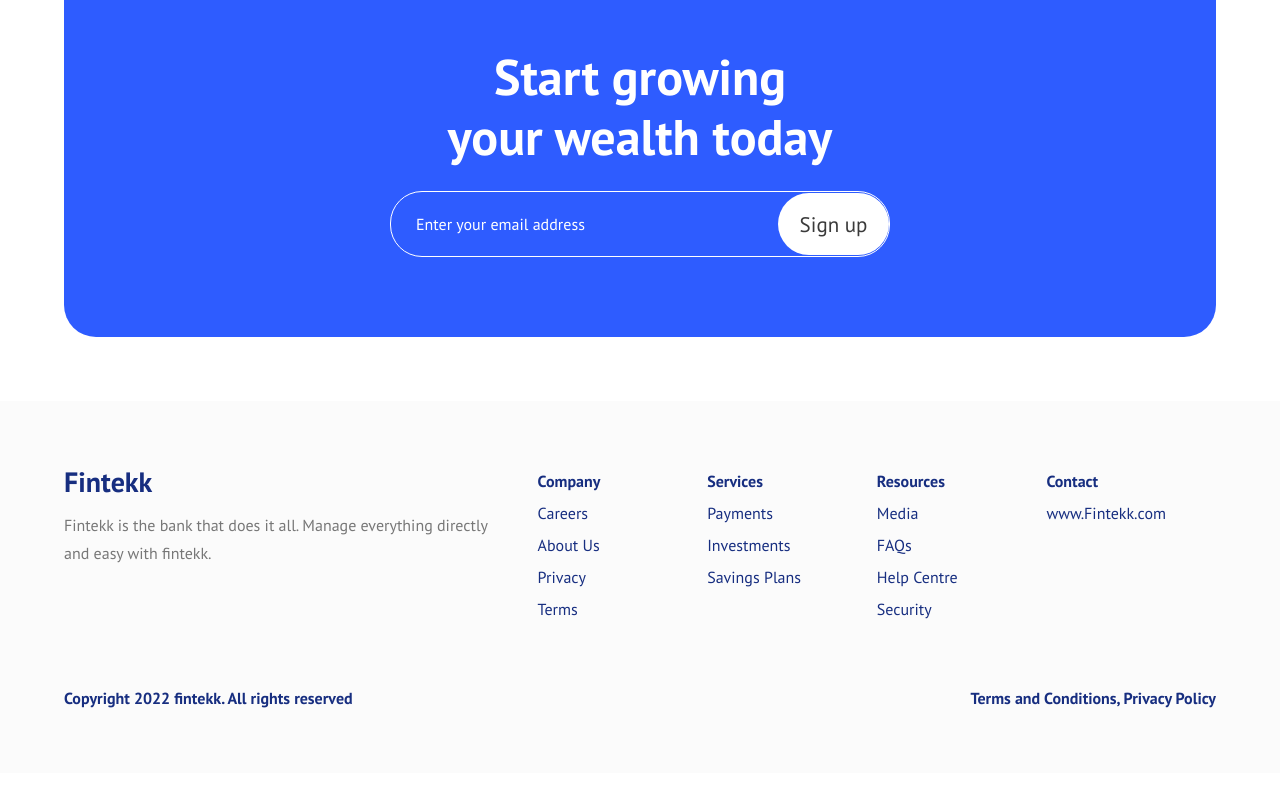
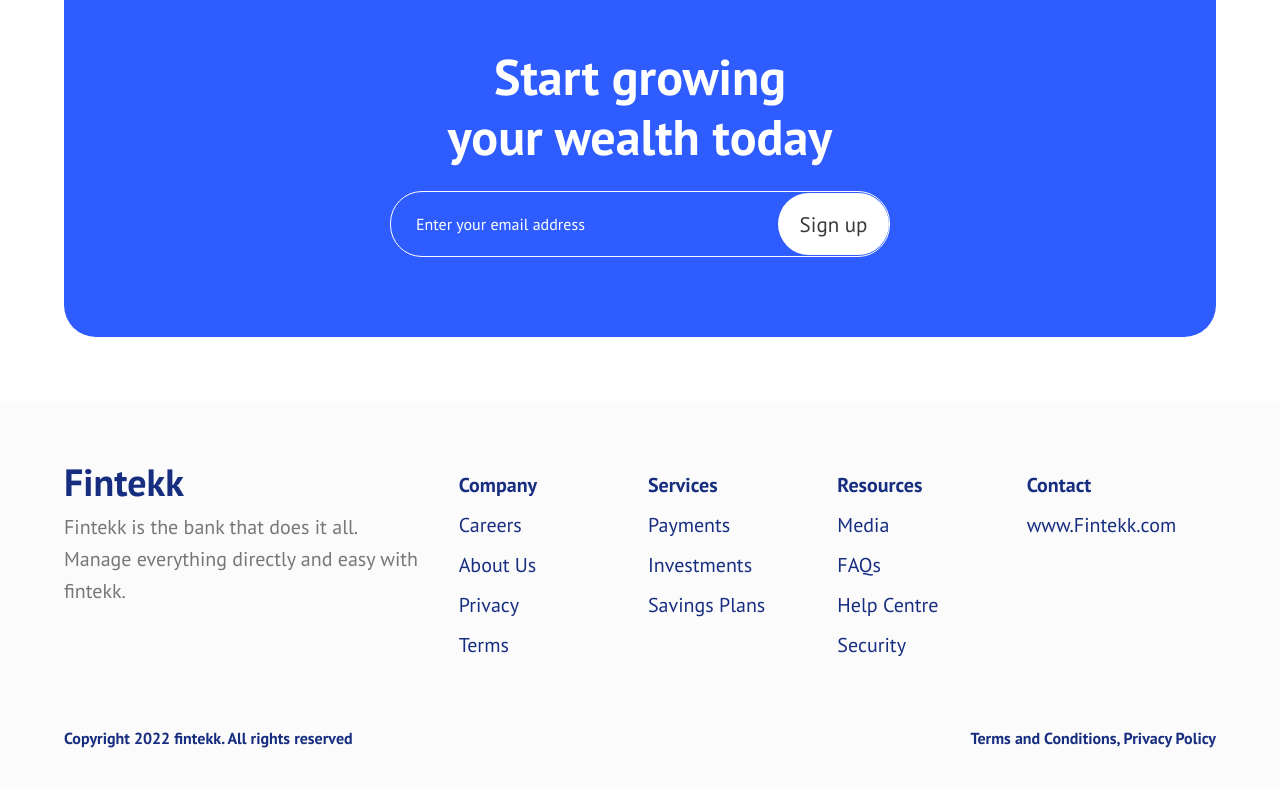
Before and after one commit to ajormoses/Fintekk, a Vue app: page / in a window 1280 px wide. Shown: the part 4204-4991 px from the top of the page. Built offline with nearby package versions, Linux system fonts and the light colour scheme.

Commit message:
Update: Footer component updated

```diff
--- a/src/components/Footer.vue
+++ b/src/components/Footer.vue
@@ -3,40 +3,46 @@
 <template>
   <div id="contact" class="section bg-[#FBFBFB]">
     <div class="container">
-      <div class="lg:grid lg:grid-cols-5 lg:items-start lg:gap-8">
-        <div class="col-span-2">
-          <h1 class="text-[28px] leading-[33.9px] font-bold text-[#172E80]">
+      <div
+        class="lg:grid lg:grid-cols-5 xl:grid-cols-6 lg:items-start lg:gap-8"
+      >
+        <div class="lg:col-span-2">
+          <h1
+            class="text-[28px] lg:text-[38px] leading-[33.9px] font-bold text-[#172E80]"
+          >
             Fintekk
           </h1>
-          <p class="text-[#777777] text-base leading-[28px] py-3">
+          <p
+            class="text-[#777777] text-base lg:text-[20px] leading-[28px] lg:leading-[32px] py-3"
+          >
             Fintekk is the bank that does it all. Manage everything directly and
             easy with fintekk.
           </p>
         </div>
         <ul
-          class="text-[#172E80] text-base grid grid-cols-2 md:grid-cols-4 lg:col-span-3"
+          class="text-[#172E80] text-base grid grid-cols-2 md:grid-cols-4 lg:col-span-3 xl:col-span-4"
         >
-          <div class="leading-[2rem]">
+          <div class="leading-[2rem] lg:text-[20px] lg:leading-[2.5rem]">
             <h1 class="font-bold pt-4 lg:pt-0">Company</h1>
             <li>Careers</li>
             <li>About Us</li>
             <li>Privacy</li>
             <li>Terms</li>
           </div>
-          <div class="leading-[2rem]">
+          <div class="leading-[2rem] lg:text-[20px] lg:leading-[2.5rem]">
             <h1 class="font-bold pt-4 lg:pt-0">Services</h1>
             <li>Payments</li>
             <li>Investments</li>
             <li>Savings Plans</li>
           </div>
-          <div class="leading-[2rem]">
+          <div class="leading-[2rem] lg:text-[20px] lg:leading-[2.5rem]">
             <h1 class="font-bold pt-4 lg:pt-0">Resources</h1>
             <li>Media</li>
             <li>FAQs</li>
             <li>Help Centre</li>
             <li>Security</li>
           </div>
-          <div class="leading-[2rem]">
+          <div class="leading-[2rem] lg:text-[20px] lg:leading-[2.5rem]">
             <h1 class="font-bold pt-4 lg:pt-0">Contact</h1>
             <li>www.Fintekk.com</li>
           </div>
```
